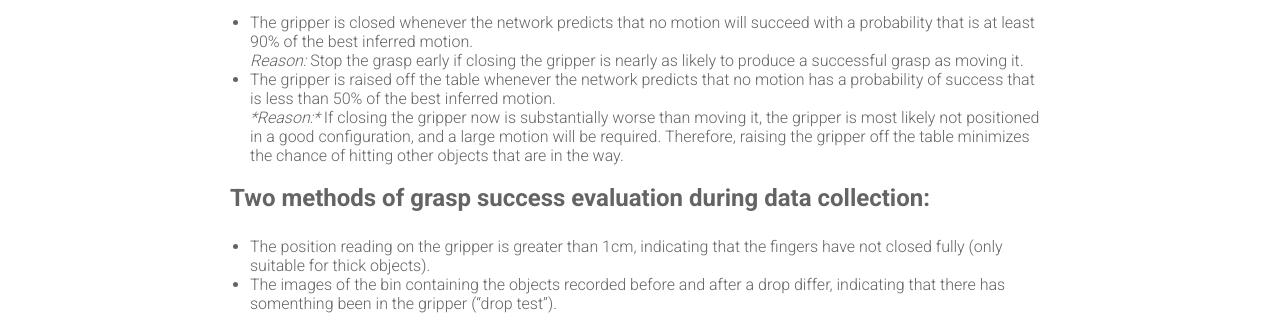
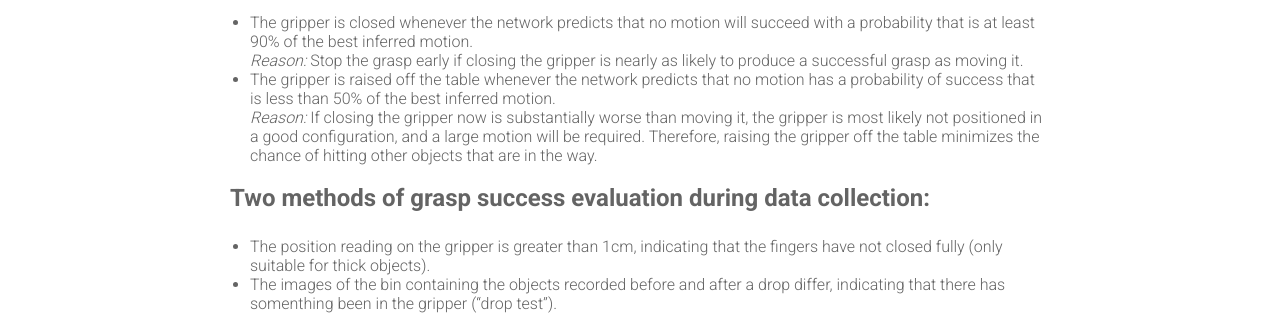
Before and after one commit to Xamla/xamla.github.io, a Jekyll site: the page built from _posts/2016-03-15-Review-of-Learning-Hand-Eye-Coordination-via-DL.markdown, in a window 1280 px wide. Shown: the part 1480-1795 px from the top of the page. Built offline with Jekyll 4.4.1, drawn with Linux system fonts in a browser that asks for light colours; formulas are drawn with MathJax 3.

```diff
--- a/_posts/2016-03-15-Review-of-Learning-Hand-Eye-Coordination-via-DL.markdown
+++ b/_posts/2016-03-15-Review-of-Learning-Hand-Eye-Coordination-via-DL.markdown
@@ -45,7 +45,7 @@ Here: N = 64, M = 6
   *Reason:* Stop the grasp early if closing the gripper is nearly as likely to produce a successful grasp as moving it.
 * The gripper is raised off the table whenever the network predicts that no motion has a probability of success that is
   less than 50% of the best inferred motion. <br />
-  _*Reason:*_ If closing the gripper now is substantially worse than moving it, the gripper is most likely not positioned
+  __*Reason:*__ If closing the gripper now is substantially worse than moving it, the gripper is most likely not positioned
   in a good configuration, and a large motion will be required. Therefore, raising the gripper off the table minimizes
   the chance of hitting other objects that are in the way. <br />
 <br />
```
